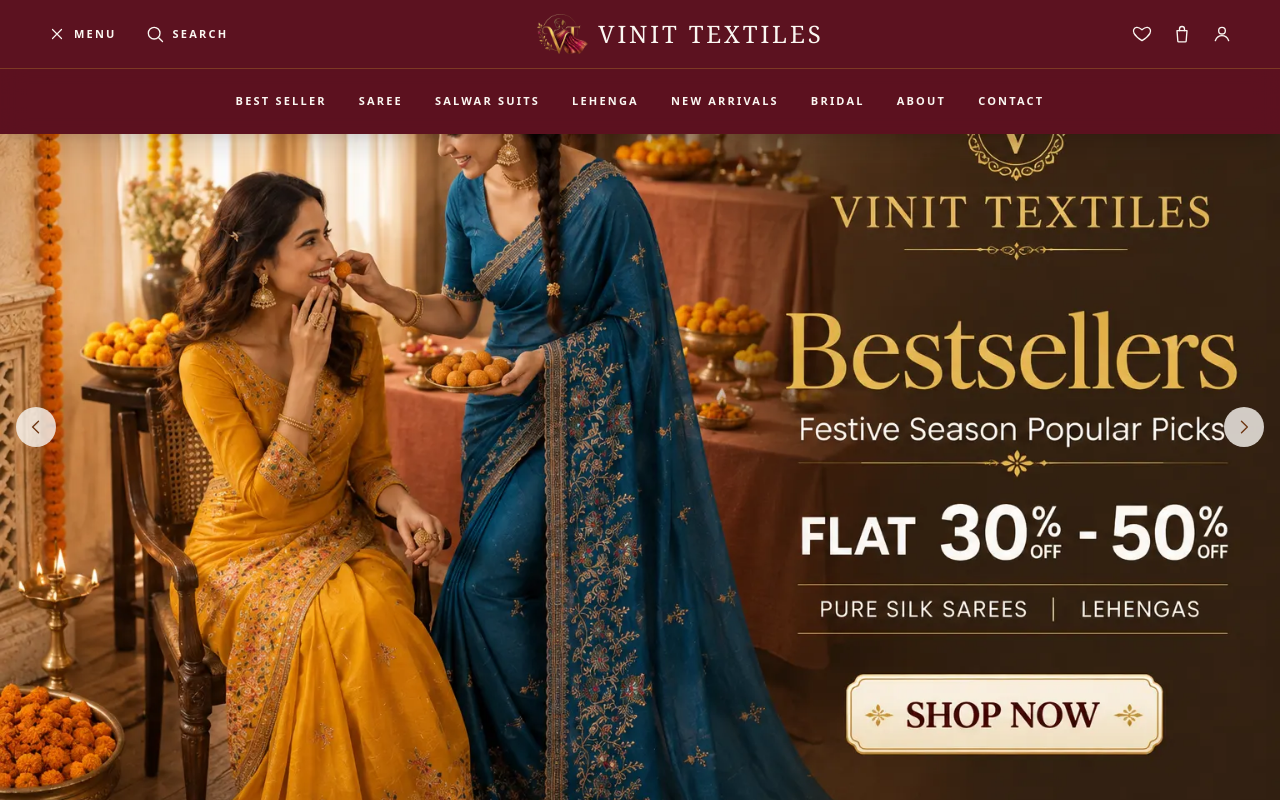
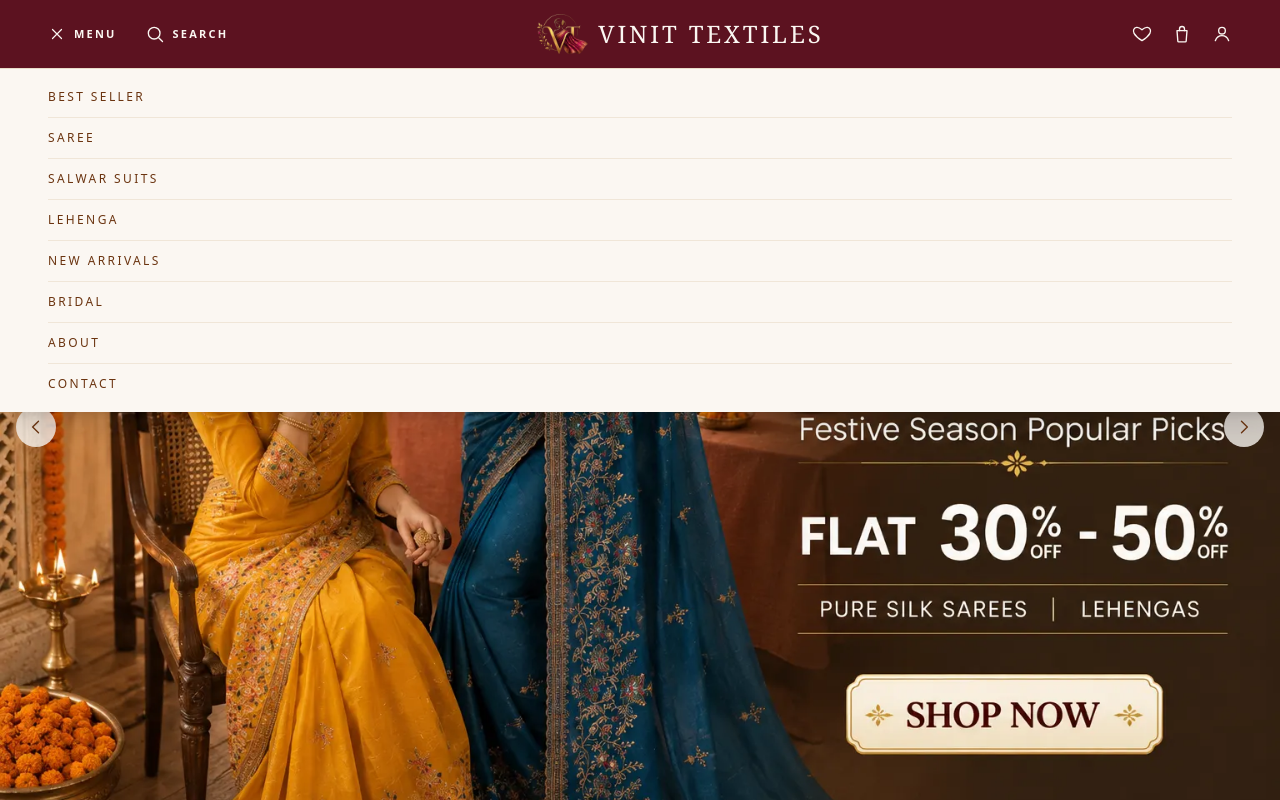
Before and after one commit to Sanchitjha/vinit-textile, a React (Vite) app in the folder frontend/: page / in a window 1280 px wide. Both pictures are taken after a click on the button "MENU". Shown: the top 800 px of the page. Built offline with nearby package versions, Linux system fonts and the light colour scheme; no server answers; a web font is replaced by a local one.

Commit message:
feat: MENU dropdown is now a clean vertical list on an ivory panel (links one-per-line, left-aligned), no maroon fill

```diff
--- a/frontend/src/components/layout/Header.jsx
+++ b/frontend/src/components/layout/Header.jsx
@@ -139,18 +139,18 @@
         </div>
       </div>
 
-      {/* Category menu dropdown — opens on MENU click, desktop and mobile alike.
-          Always a solid maroon panel so the links stay clearly readable over
-          any hero image (bright or dark), rather than transparent text. */}
+      {/* Category menu dropdown — opens on MENU click. A clean light panel with
+          the links stacked vertically (one per line, left-aligned), like a
+          normal browser dropdown menu — no maroon fill. */}
       {menuOpen && (
-        <div className="border-t border-gold/30 bg-maroon/95 shadow-xl backdrop-blur-md">
-          <div className="container-ambika flex flex-col items-center gap-4 py-6 text-[11px] font-bold uppercase tracking-[0.2em] text-ivory sm:flex-row sm:flex-wrap sm:justify-center sm:gap-x-8 sm:gap-y-4">
+        <div className="border-t border-cream-dark bg-ivory shadow-xl">
+          <div className="container-ambika flex flex-col items-start py-2 text-xs font-medium uppercase tracking-[0.2em] text-brown">
             {menuLinks.map((link) => (
               <NavLink
                 key={`${link.to}-${link.label}`}
                 to={link.to}
                 onClick={() => setMenuOpen(false)}
-                className="transition-colors hover:text-gold"
+                className="w-full border-b border-cream-dark/60 py-3 transition-colors last:border-b-0 hover:text-maroon"
               >
                 {link.label}
               </NavLink>
```
